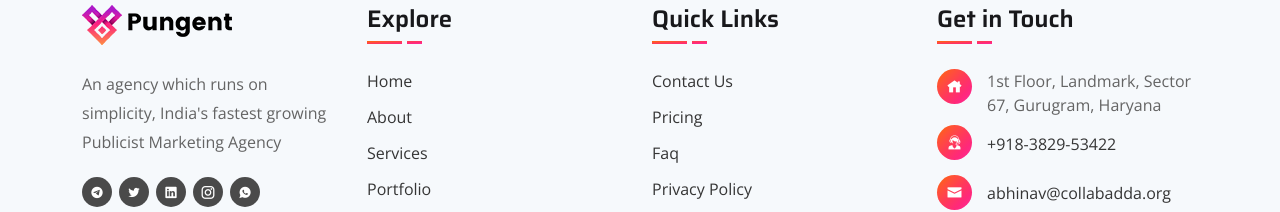
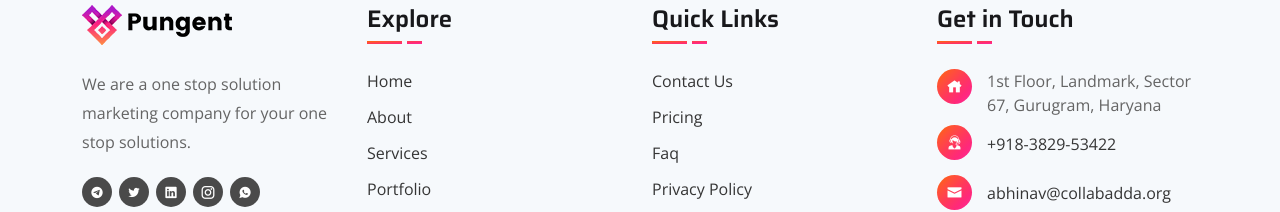
Before and after one commit to Vancedor/colad, a Next.js app: page /faq in a window 1280 px wide. Shown: the part 2344-2556 px from the top of the page. Built offline with nearby package versions, Linux system fonts and the light colour scheme.

Commit message:
Update Footer.js

```diff
--- a/components/Layouts/Footer.js
+++ b/components/Layouts/Footer.js
@@ -21,7 +21,7 @@ class Footer extends Component {
                                         </Link>
                                     </div>
 
-                                    <p>An agency which runs on simplicity, India's fastest growing Publicist Marketing Agency</p>
+                                    <p>We are a one stop solution marketing company for your one stop solutions.</p>
 
                                     <ul className="social-links">
                                         <li>
```
